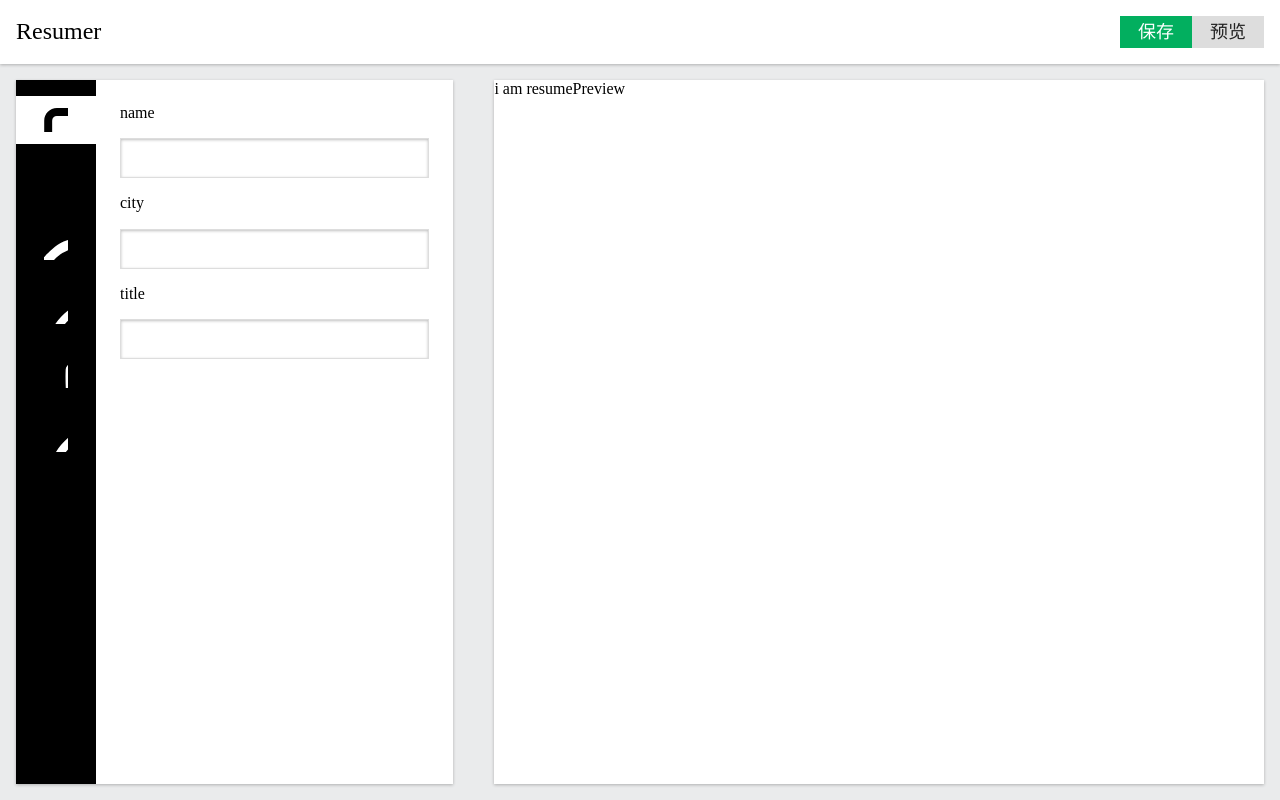
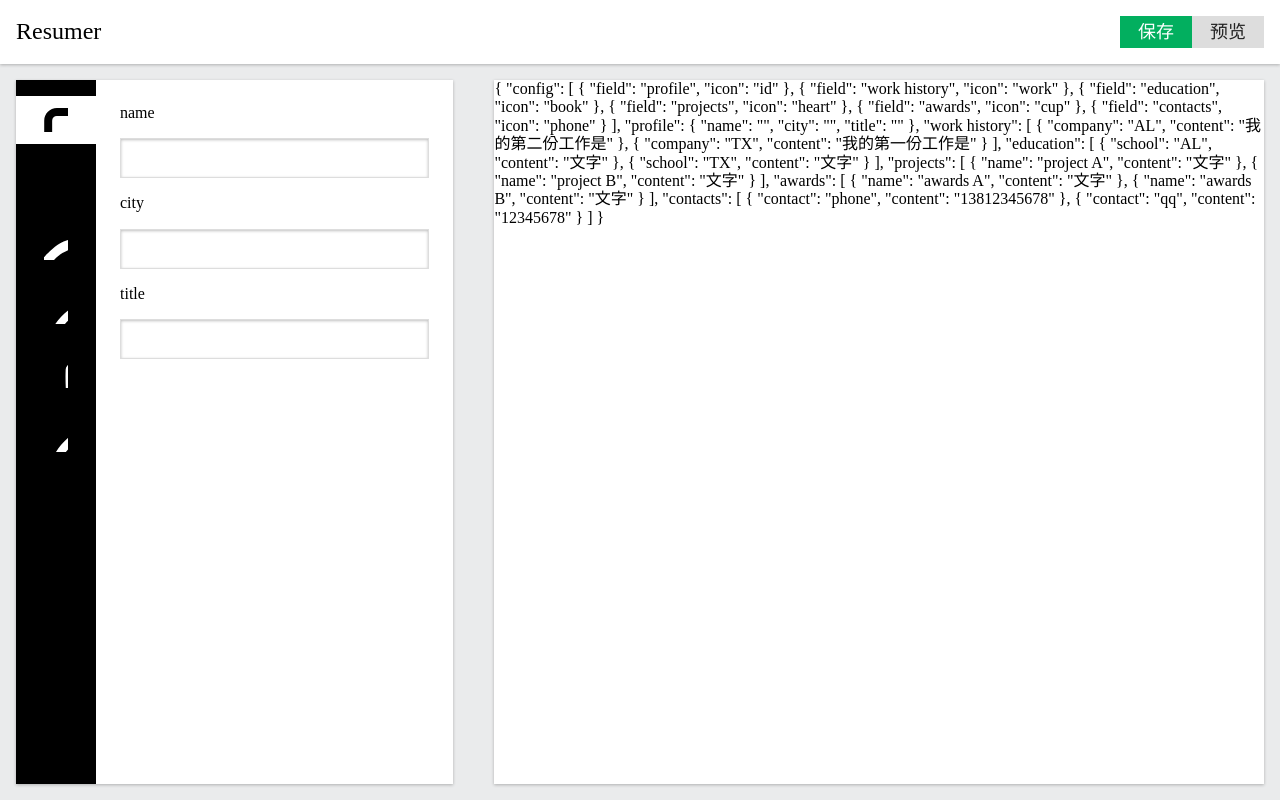
Before and after one commit to wpsumsun/resumer-vue, a Vue app: page / in a window 1280 px wide. Built offline with nearby package versions, Linux system fonts and the light colour scheme.

Commit message:
在resumePreview中使用resume数据

```diff
--- a/src/components/ResumerPreview.vue
+++ b/src/components/ResumerPreview.vue
@@ -1,12 +1,17 @@
 <template>
     <div id="resumePreview">
-        i am resumePreview
+        {{resume}}
     </div>
 </template>
 
 <script>
     export default {
-        name:'resumePreview'
+        name:'resumePreview',
+        computed:{
+            resume(){
+                return this.$store.state.resume
+            },
+        }
     }
 </script>
 
```
